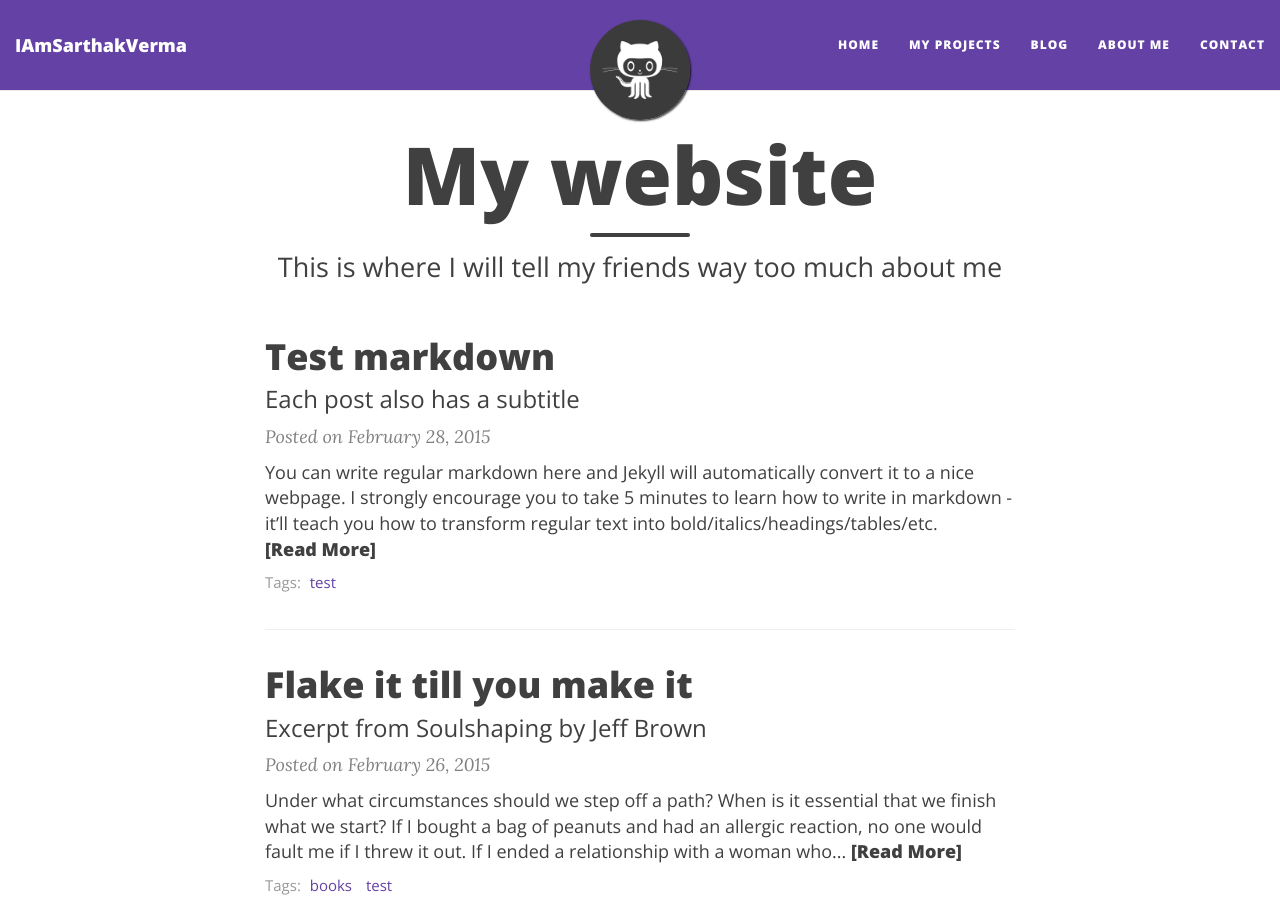
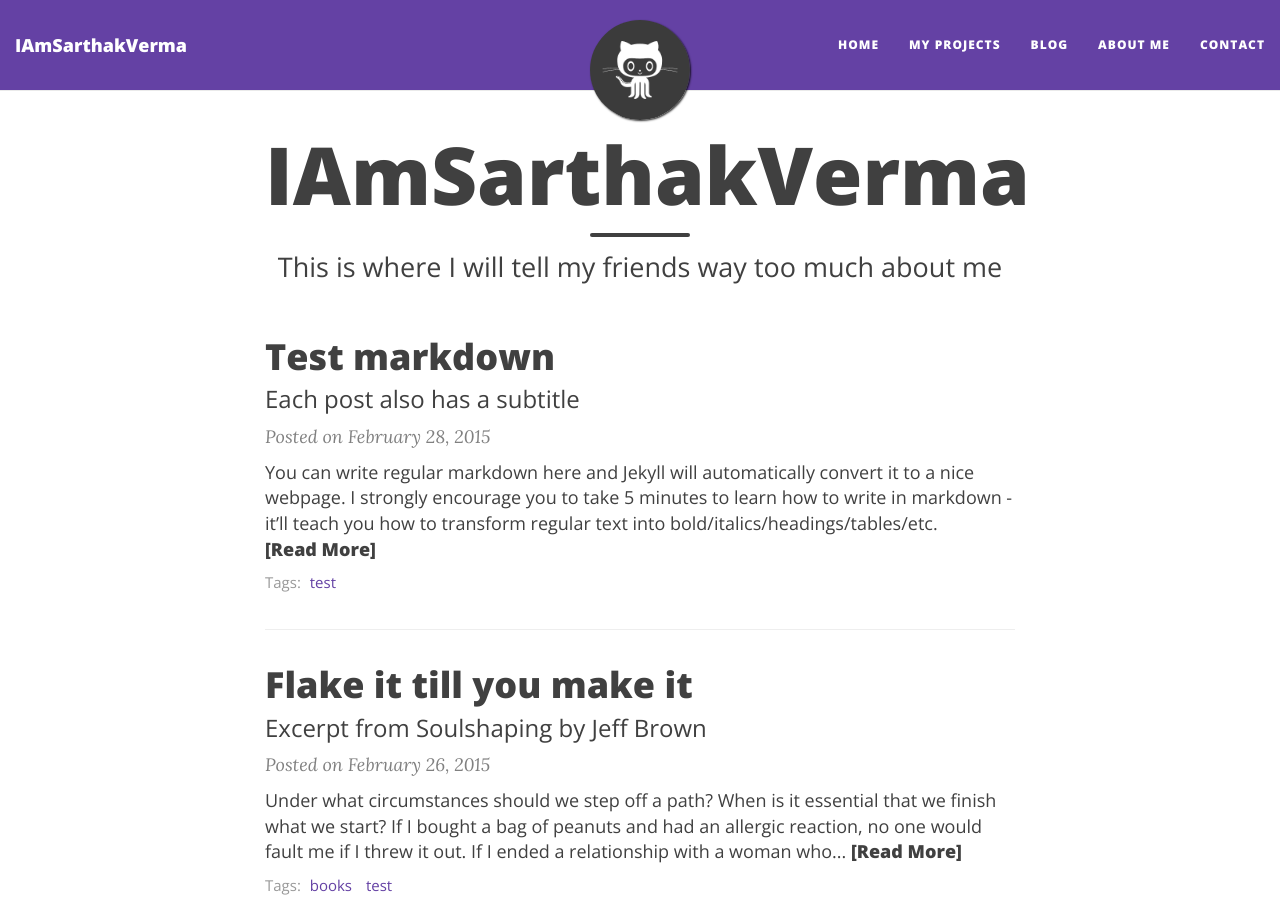
Before and after one commit to IAmSarthakVerma/iamsarthakverma.github.io, a Jekyll site: the page built from index.html, in a window 1280 px wide and 900 px high. Built offline with Jekyll 4.4.1, drawn with Linux system fonts in a browser that asks for light colours; nearby versions of some CDN libraries; the list of posts is cut into pages by our own code.

Commit message:
Update index.html

```diff
--- a/index.html
+++ b/index.html
@@ -1,6 +1,6 @@
 ---
 layout: page
-title: My website
+title: IAmSarthakVerma
 subtitle: This is where I will tell my friends way too much about me
 use-site-title: true
 ---
```
